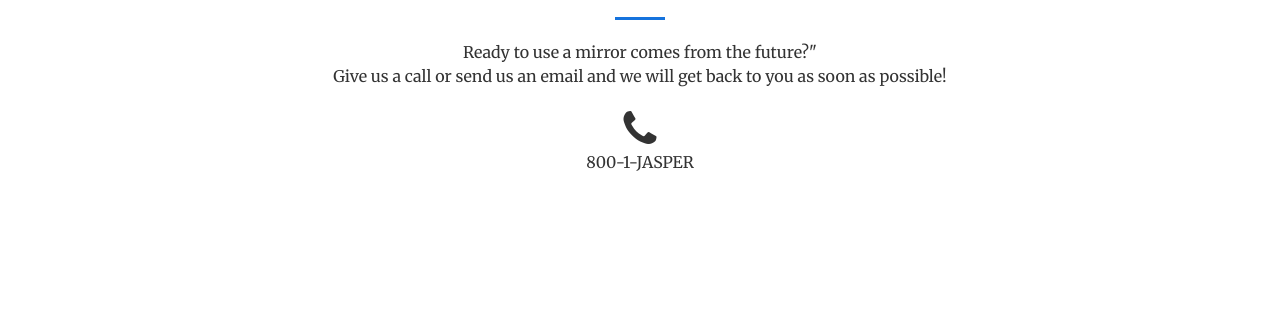
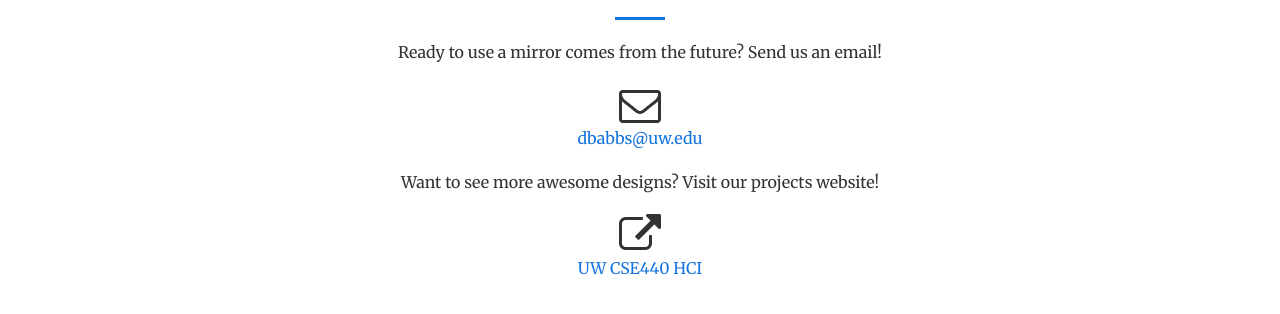
Before and after one commit to dbabbs/jasper-web, a website: page index.html in a window 1280 px wide. Shown: the part 4714-5028 px from the top of the page. Drawn offline with nearby package versions, Linux system fonts and the light colour scheme.

Commit message:
added class web

```diff
--- a/index.html
+++ b/index.html
@@ -374,17 +374,19 @@
             <div class="col-lg-8 col-lg-offset-2 text-center">
                 <h2 class="section-heading">Let's Get In Touch!</h2>
                 <hr class="primary">
-                <p>Ready to use a mirror comes from the future?"
-                    <br>Give us a call or send us an email and we will get back to you as soon as possible!</p>
+                <p>Ready to use a mirror comes from the future? Send us an email!</p>
             </div>
             <div class="col-lg-4 col-lg-offset-4 text-center">
-                <i class="fa fa-phone fa-3x sr-contact"></i>
-                <p>800-1-JASPER</p>
+                <i class="fa fa-envelope-o fa-3x sr-contact"></i>
+                <p><a href="mailto:your-email@your-domain.com">dbabbs@uw.edu</a></p>
             </div>
-            <!--<div class="col-lg-4 text-center">-->
-                <!--<i class="fa fa-envelope-o fa-3x sr-contact"></i>-->
-                <!--<p><a href="mailto:your-email@your-domain.com">cse440jasper@uw.edu</a></p>-->
-            <!--</div>-->
+            <div class="col-lg-8 col-lg-offset-2 text-center">
+                <p>Want to see more awesome designs? Visit our projects website!</p>
+            </div>
+            <div class="col-lg-4 col-lg-offset-4 text-center">
+                <i class="fa fa-external-link fa-3x sr-contact"></i>
+                <p><a href="http://courses.cs.washington.edu/courses/cse440/17wi/projects.html">UW CSE440 HCI</a></p>
+            </div>
         </div>
     </div>
 </section>
```
